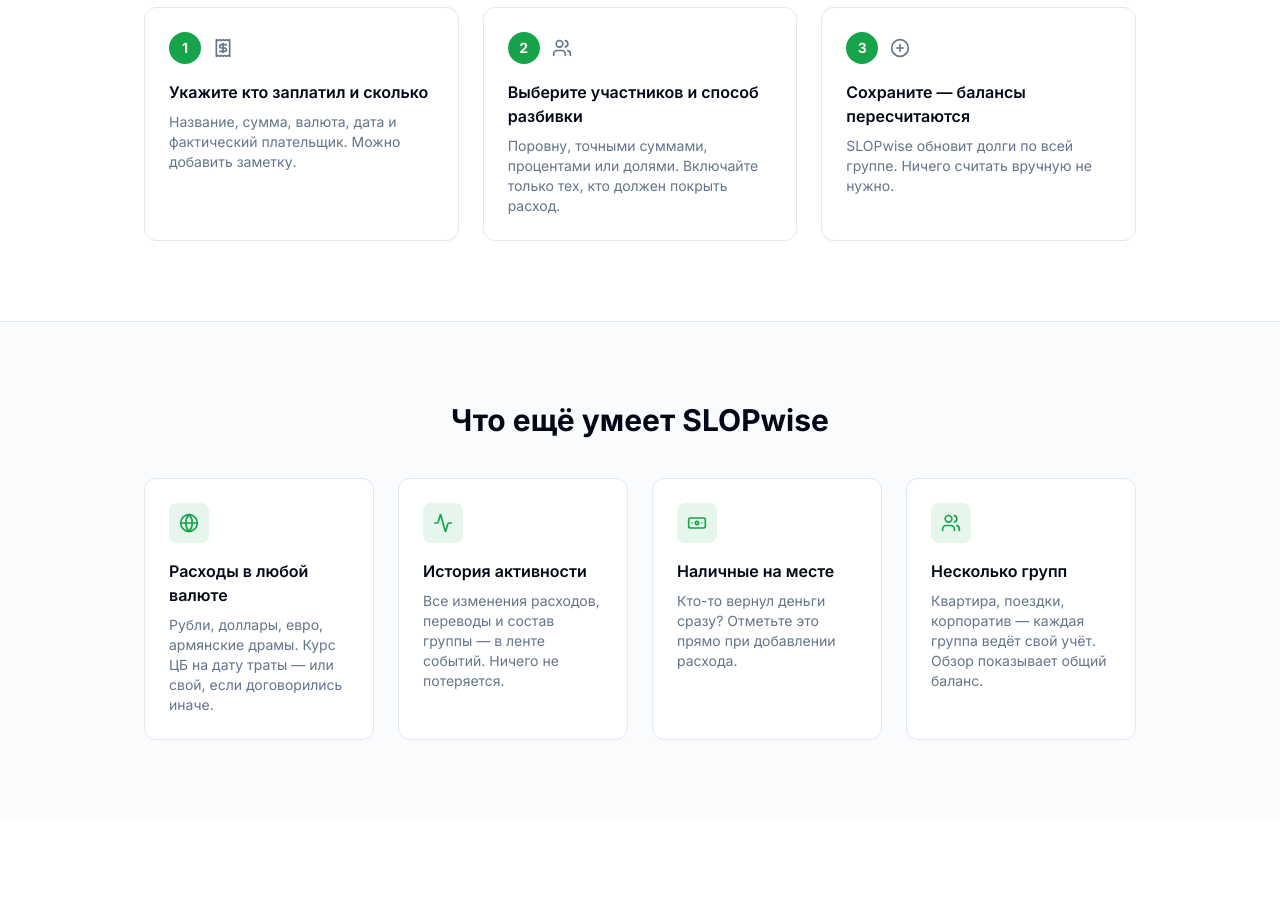
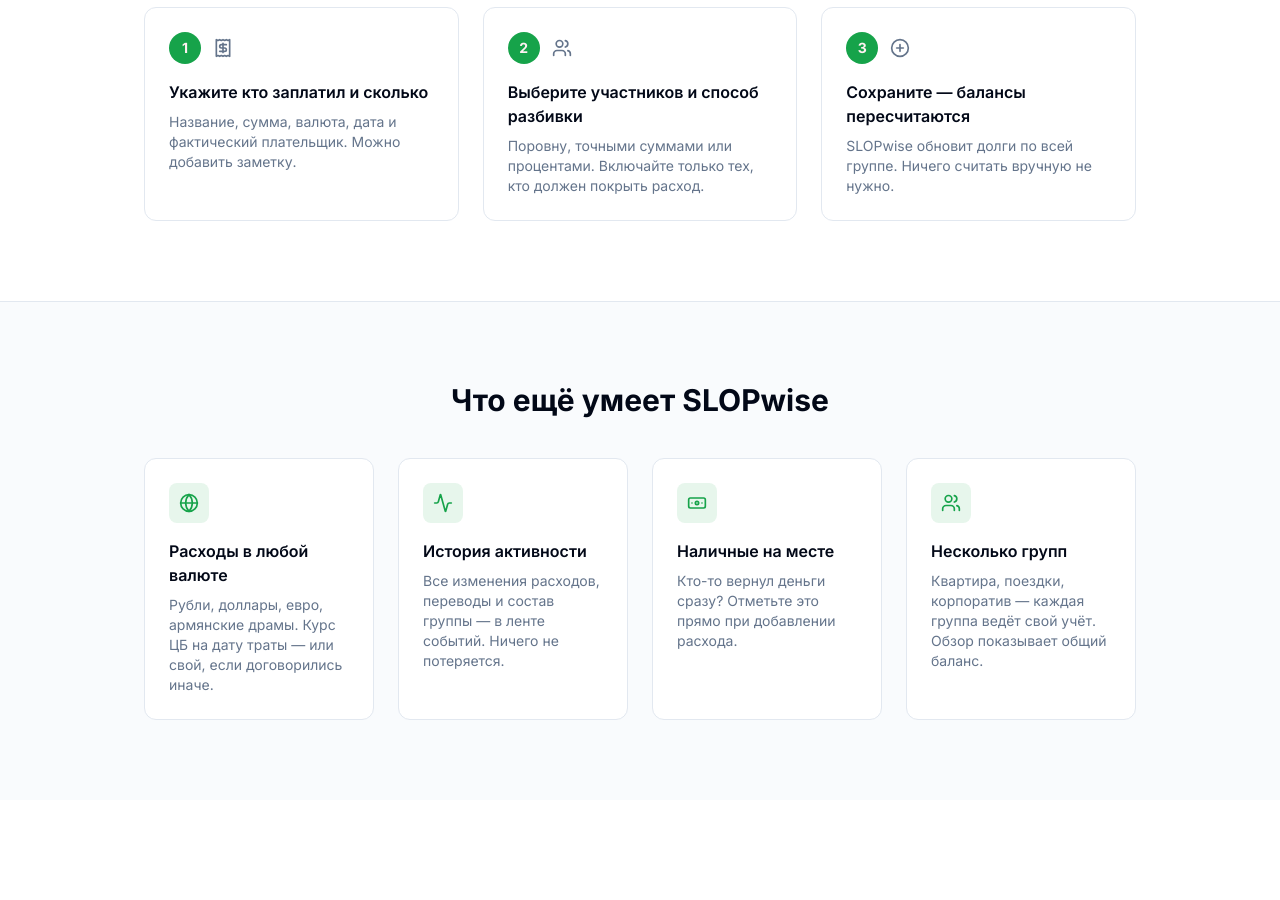
Before and after one commit to b4s1l3k/oh-my-slopwise, a Next.js app: page / in a window 1280 px wide. Shown: the part 1340-2240 px from the top of the page. Built offline with nearby package versions, Linux system fonts and the light colour scheme; no server answers.

Commit message:
fix: remove SHARES split type references from landing and CLAUDE.md
Co-Authored-By: Claude Sonnet 4.6 (1M context) <noreply@anthropic.com>

```diff
--- a/src/app/page.tsx
+++ b/src/app/page.tsx
@@ -165,7 +165,7 @@ export default async function RootPage() {
               icon: Users,
               step: "2",
               title: "Выберите участников и способ разбивки",
-              body: "Поровну, точными суммами, процентами или долями. Включайте только тех, кто должен покрыть расход.",
+              body: "Поровну, точными суммами или процентами. Включайте только тех, кто должен покрыть расход.",
             },
             {
               icon: PlusCircle,
```
Also changed, not shown: 1 other file (tests, documents, lock files or other folders).
